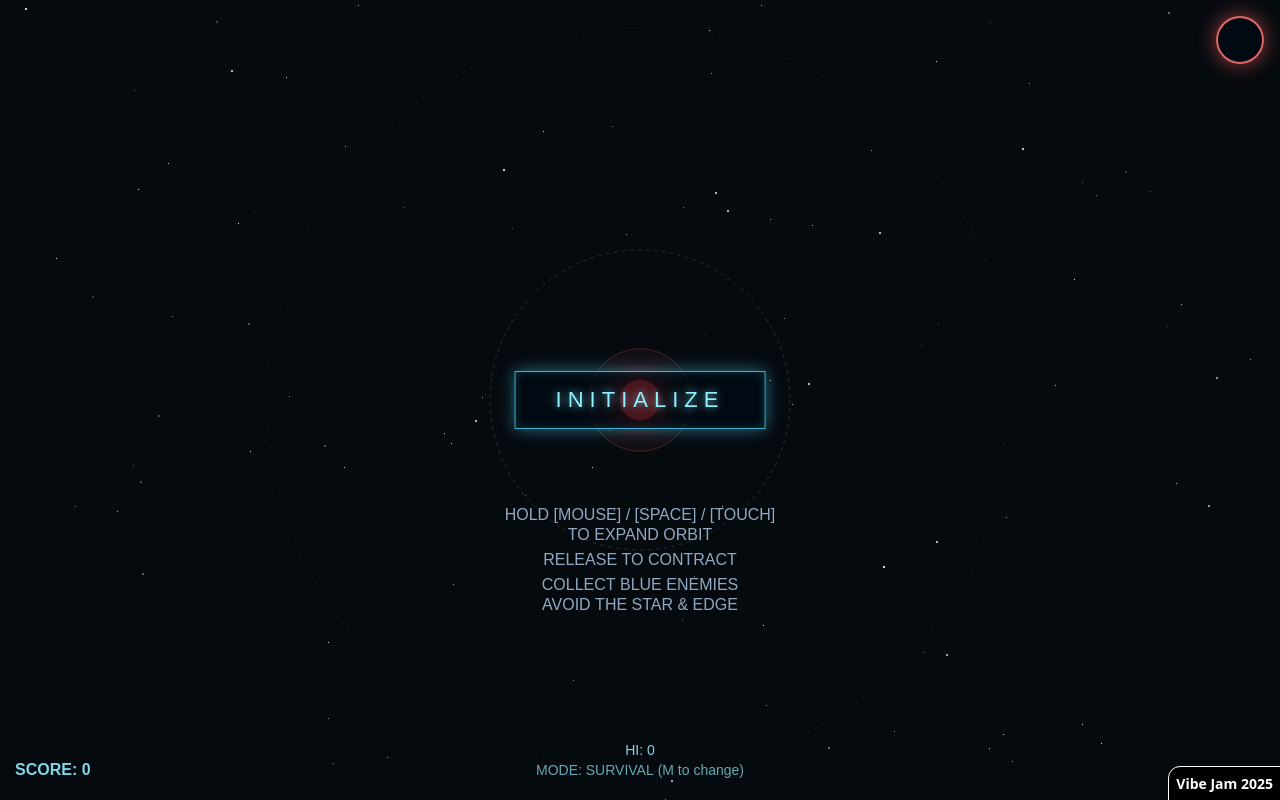
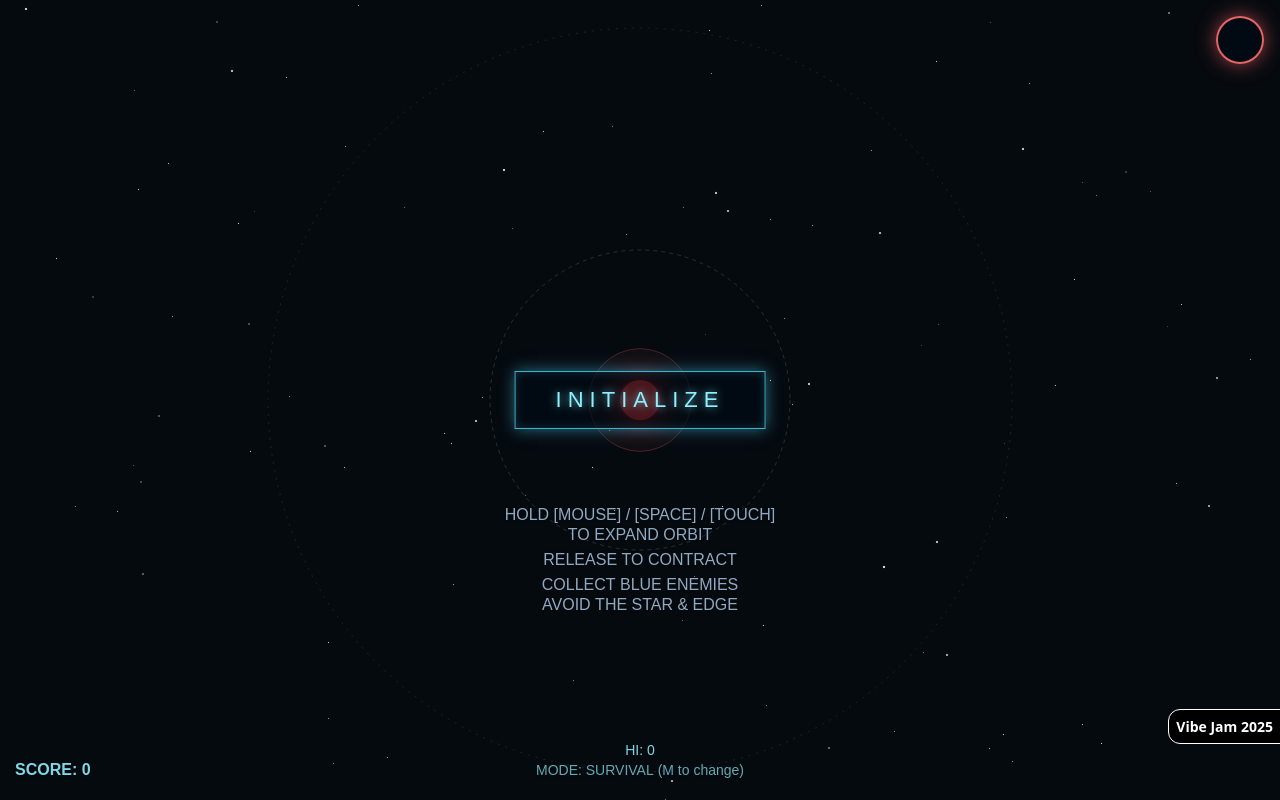
Before and after one commit to kioku/orbit, a website built with Vite: page index.html in a window 1280 px wide. Built offline with nearby package versions, Linux system fonts and the light colour scheme; some packages are replaced by stand-ins of ours.

Commit message:
fix: Adjust position vibe jam tag

```diff
--- a/index.html
+++ b/index.html
@@ -160,7 +160,7 @@
       style="
         font-family: 'system-ui', sans-serif;
         position: fixed;
-        bottom: -1px;
+        bottom: 56px;
         right: -1px;
         padding: 7px;
         font-size: 14px;
@@ -170,6 +170,7 @@
         text-decoration: none;
         z-index: 10;
         border-top-left-radius: 12px;
+        border-bottom-left-radius: 12px;
         z-index: 10000;
         border: 1px solid #fff;
       "
```
